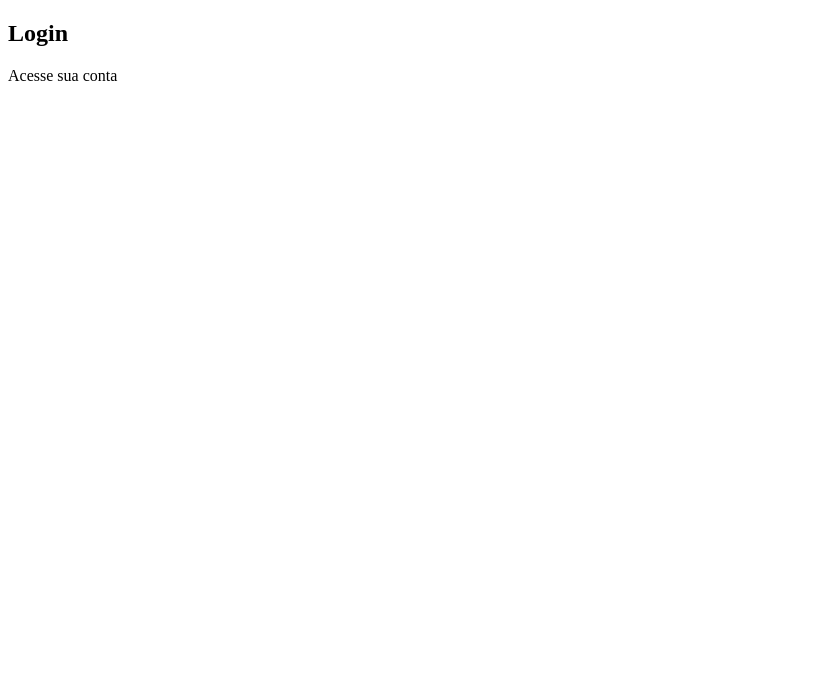
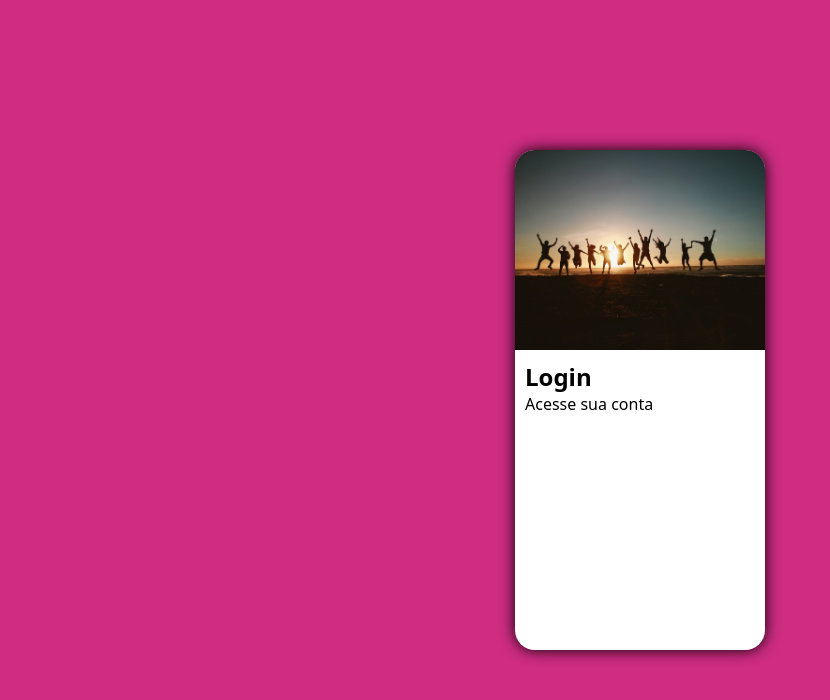
Before and after one commit to felipe-vp/projeto-login, a plain HTML site: page index.html in a window 1280 px wide. Shown: the whole page, without its empty margins (0-830 px from the left). Drawn offline with Linux system fonts and the light colour scheme.

Commit message:
Atualizando tela de login

```diff
--- a/estilos/style.css
+++ b/estilos/style.css
@@ -5,3 +5,50 @@
     Verde: #49a09d
     Lilás: #cf2c82
 */
+
+/* MOBILE FIRST */
+
+*{
+    font-family:system-ui, -apple-system, BlinkMacSystemFont, 'Segoe UI', Roboto, Oxygen, Ubuntu, Cantarell, 'Open Sans', 'Helvetica Neue', sans-serif ;
+    margin: 0px;
+    padding: 0px;
+    box-sizing: border-box; /* inclui a borda na medida da largura*/
+}
+
+body, html{
+    background-color: #cf2c82;
+    height: 100vh;
+    width: 100vw;
+}
+
+main{
+    position: relative;
+    height: 100vh;
+    width: 100vw;
+}
+
+section#login{
+    background-color: white;
+    border-radius: 20px;
+    width: 250px;
+    height: 500px;
+    position: absolute;
+    top: 50%;
+    left:50%;
+    transform: translate(-50%, -50%);
+    overflow: hidden;
+    box-shadow: 0px 0px 15px black;
+}
+
+section#login > div#imagem{
+    background-color: #cf2c82;
+    background-image: url('../imagens/imagem-projeto.jpg');
+    height: 200px;
+    background-size: cover;
+    display: block;
+}
+
+section#login > div#formulario{
+    padding: 10px;
+    display: block;
+}
```
Also changed, not shown: index.html (+1 -0 lines).
